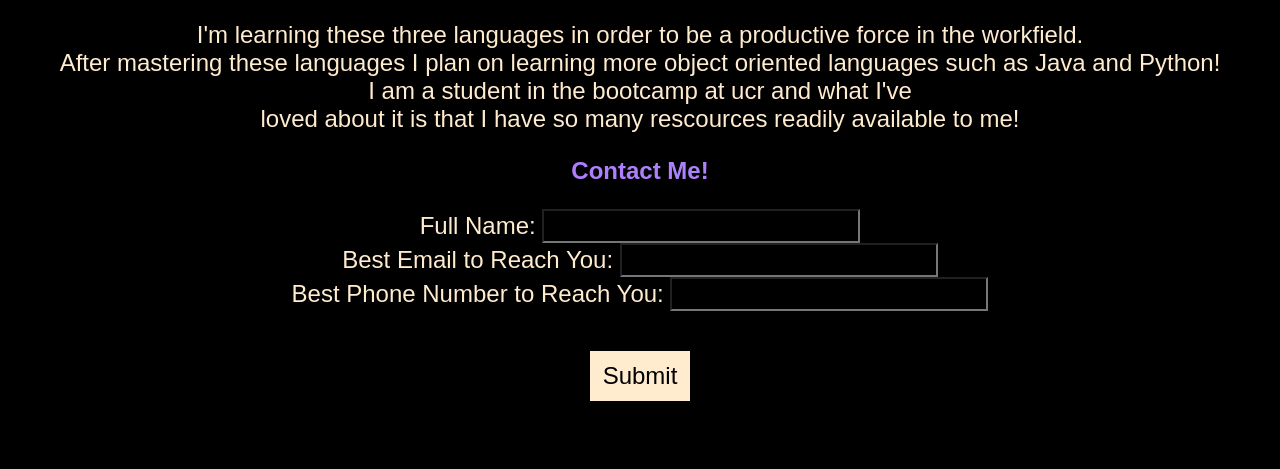
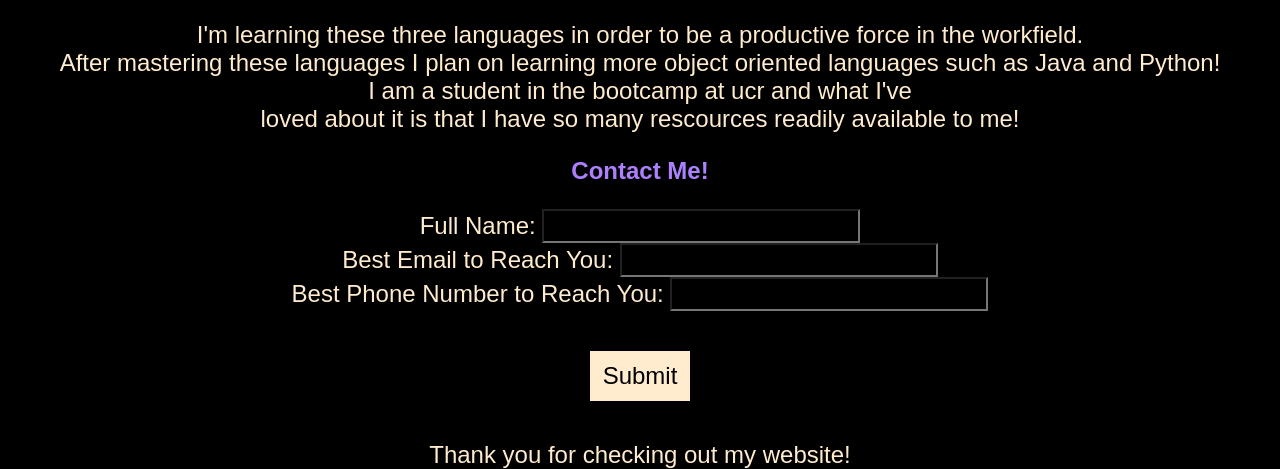
Before and after one commit to dlrethan/Mini-Project-1, a plain HTML site: page index.html in a window 1280 px wide. Shown: the part 1331-1800 px from the top of the page. Before the commit the page ends 1772 px from the top, so only its background shows below. Drawn offline with Linux system fonts and the light colour scheme.

Commit message:
Added Footer

```diff
--- a/index.html
+++ b/index.html
@@ -74,5 +74,6 @@
         <button id="button">Submit</button>
       </form>
     </div>
+    <footer>Thank you for checking out my website!</footer>
   </body>
 </html>
```
